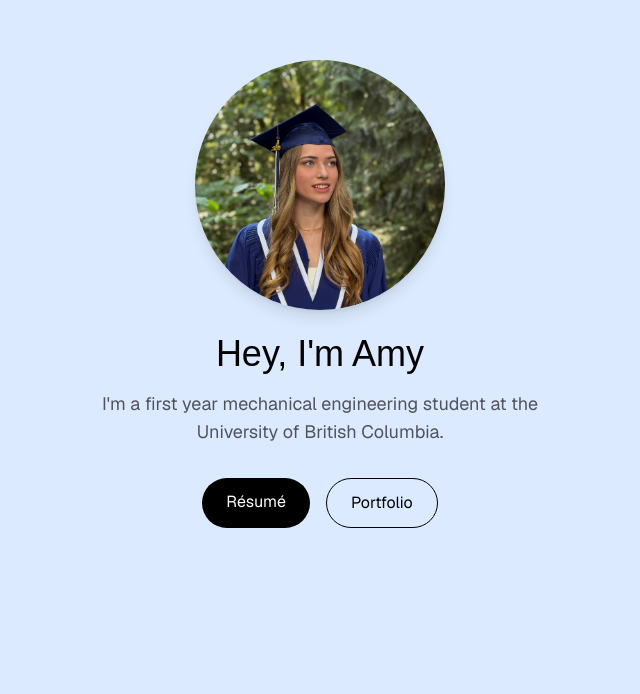
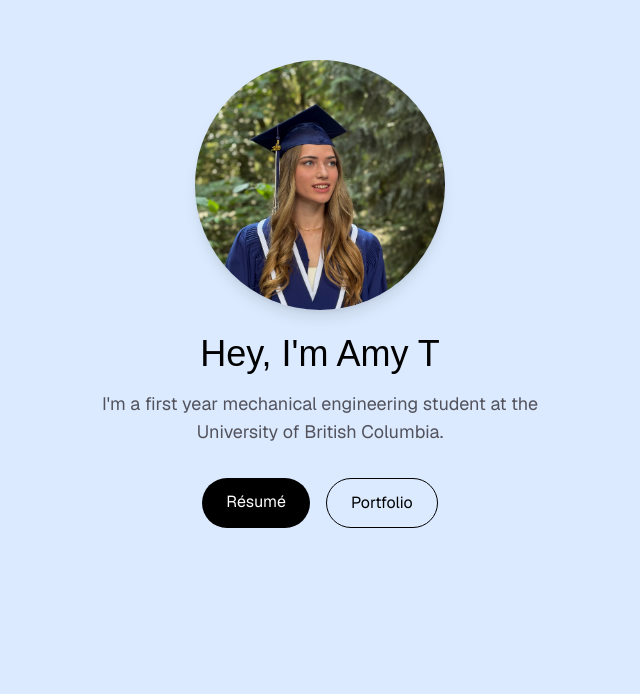
Before and after one commit to amygtrent/amytrent.me, a Next.js app: page / in a window 1280 px wide. Shown: the part 106-800 px from the top of the page, without its empty margins (320-960 px from the left). Built offline with nearby package versions, Linux system fonts and the light colour scheme; a web font is replaced by a local one.

Commit message:
Force deploy

```diff
--- a/app/page.tsx
+++ b/app/page.tsx
@@ -20,7 +20,7 @@ export default function Home() {
       className="rounded-full object-cover mb-6 shadow-lg"
       />
       <h1 className={`${baskervvilleSC.className} text-4xl font-bold text-black mb-4 text-center`}>
-        Hey, I'm Amy
+        Hey, I'm Amy T
       </h1>
 
       {/* Description */}
```
